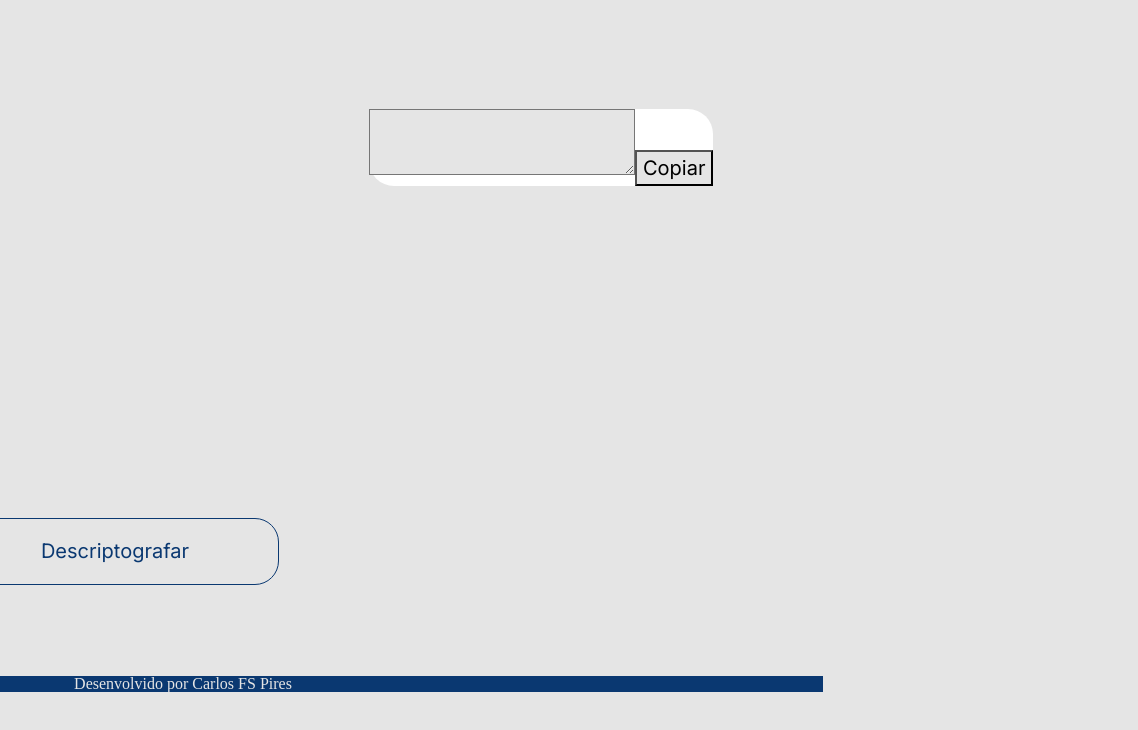
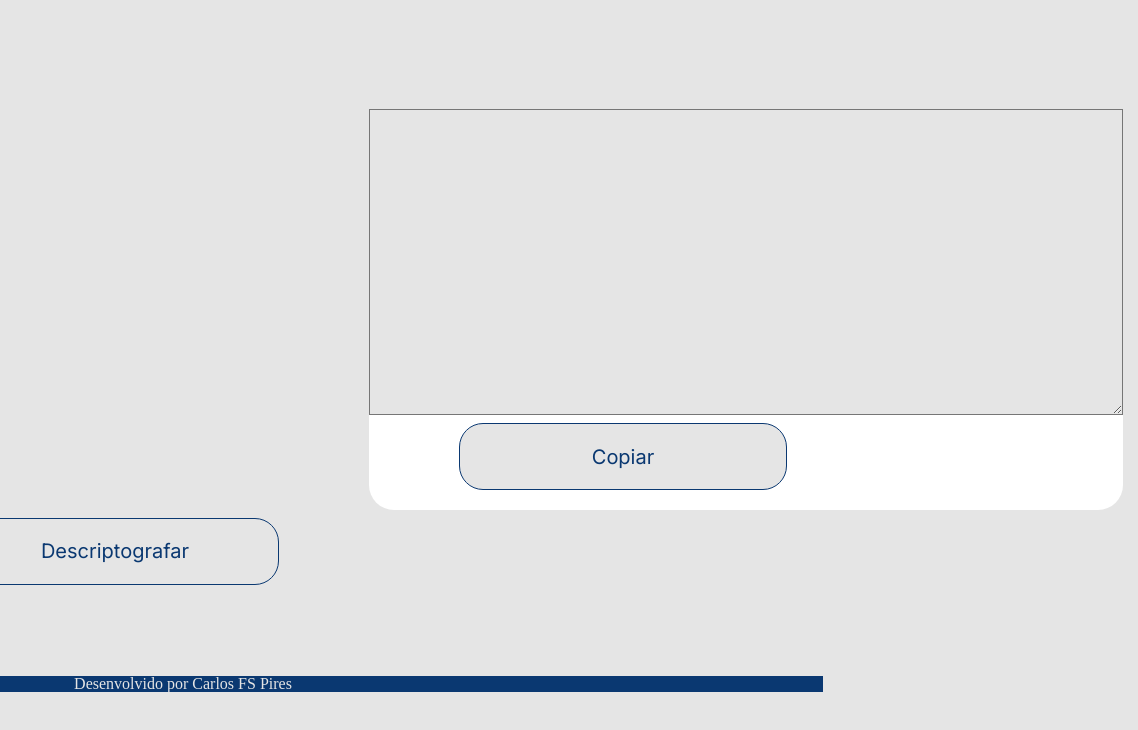
Before and after one commit to carlosfonsecasy/codificador, a plain HTML site: page index.html in a window 1280 px wide. Both pictures are taken after a click on the button "Criptografar". Shown: the full height of the page, 457-1595 px from the left, 1138 px wide, since content can reach past the window. Drawn offline with Linux system fonts and the light colour scheme.

Commit message:
correcão do btn-copiar no css e tamanho do textarea no js

```diff
--- a/script.js
+++ b/script.js
@@ -9,7 +9,7 @@ function criptografar(){
   var resultCripto = texto.replaceAll(/e/g, "enter").replaceAll(/i/g, "imes").replaceAll(/a/g, "ai").replaceAll(/o/g, "ober").replaceAll(/u/g, "ufat")
 
 
-  document.getElementById('output').innerHTML = '<textarea readonly id="input-texto">' + resultCripto +
+  document.getElementById('output').innerHTML = '<textarea cols="60"  rows="10" readonly id="input-texto">' + resultCripto +
   '</textarea>' + '<button class="btn-copiar" id="copiar" onclick="copiar()">Copiar</button>'
 }
 
--- a/style.css
+++ b/style.css
@@ -93,7 +93,7 @@ main {
     height:67px ;
     width: 328px;
 }
-.copiar{
+.btn-copiar{
     background-color:#E5E5E5 ;
     border:1px solid #0A3871  ;
     border-radius: 24px;
@@ -103,6 +103,7 @@ main {
     width: 328px;
     margin-left: 90px;
     margin-bottom: 20px;
+
 }
  p{
     text-align: center;
```
